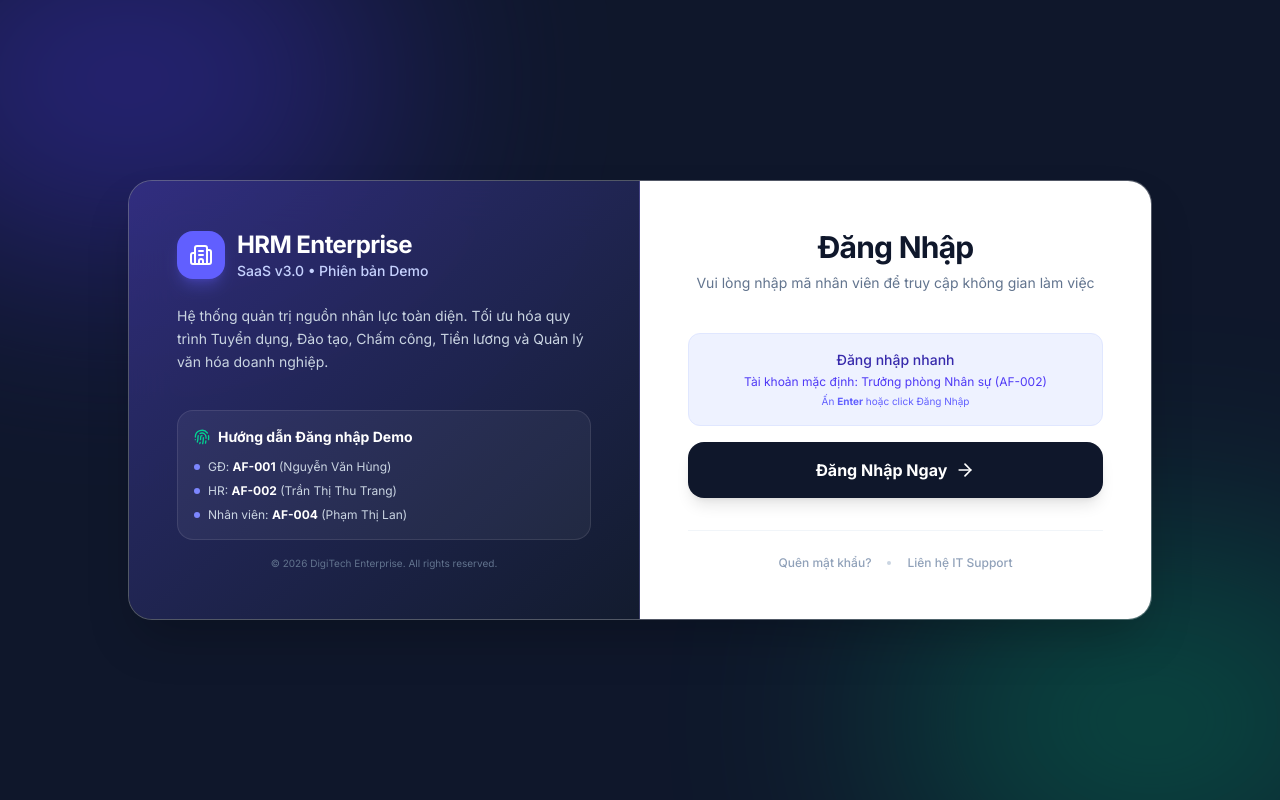
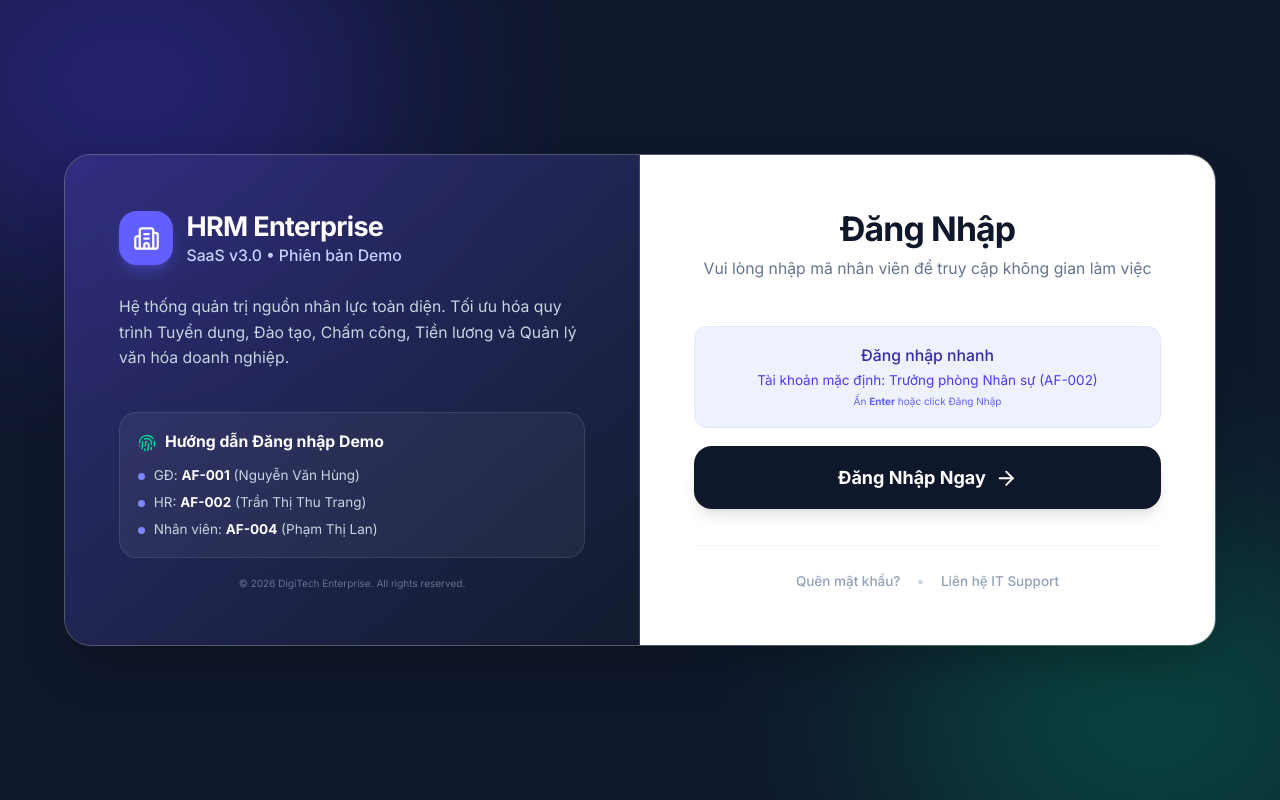
Before and after one commit to nguyenthanhtu267/hrm267, a React (Vite) app: page / in a window 1280 px wide. Built offline with nearby package versions, Linux system fonts and the light colour scheme; no server answers; the database is empty.

Commit message:
Update from Antigravity - Light themes, Vector themes, Auto-rotate, Font scaling

```diff
--- a/src/App.tsx
+++ b/src/App.tsx
@@ -108,6 +108,7 @@ export const App: React.FC = () => {
 
   // Khởi tạo và lắng nghe thay đổi theme / chế độ Ngày Đêm hệ điều hành
   useEffect(() => {
+    themeService.checkAndApplyAutoRotate();
     const config = themeService.getConfig();
     themeService.applyToDOM(config);
     const unlisten = themeService.initListener(() => {
--- a/src/components/ThemeModal.tsx
+++ b/src/components/ThemeModal.tsx
@@ -74,6 +74,17 @@ export const ThemeModal: React.FC<ThemeModalProps> = ({
     const updated: ThemeConfig = { ...previewConfig, font };
     setPreviewConfig(updated);
     themeService.applyToDOM(updated);
+  };
+
+  const handleSelectFontSize = (size: 'NORMAL' | 'LARGE' | 'MAX') => {
+    const updated: ThemeConfig = { ...previewConfig, fontSize: size };
+    setPreviewConfig(updated);
+    themeService.applyToDOM(updated);
+  };
+
+  const handleToggleAutoRotate = () => {
+    const updated: ThemeConfig = { ...previewConfig, autoRotate: !previewConfig.autoRotate };
+    setPreviewConfig(updated);
   };
 
   const handleSaveAndApply = () => {
@@ -221,14 +232,63 @@ export const ThemeModal: React.FC<ThemeModalProps> = ({
                 })}
               </div>
             </div>
+
+            {/* Kích thước chữ (Font Size) */}
+            <div className="p-3 rounded-xl border border-slate-200 dark:border-slate-800 bg-slate-50/60 dark:bg-slate-800/40 space-y-2">
+              <div className="flex items-center justify-between">
+                <span className="font-bold text-slate-800 dark:text-slate-200 flex items-center gap-1.5 text-xs">
+                  <Type className="w-3.5 h-3.5 text-indigo-600 dark:text-indigo-400" />
+                  3. Kích Thước Chữ (Độ Thu Phóng)
+                </span>
+                <span className="text-[10px] text-slate-400">Ưu tiên to rõ</span>
+              </div>
+              <div className="grid grid-cols-3 gap-2">
+                {[
+                  { id: 'NORMAL', label: 'Bình Thường' },
+                  { id: 'LARGE', label: 'Lớn (Mặc định)' },
+                  { id: 'MAX', label: 'Rất Lớn' }
+                ].map(size => (
+                  <button
+                    key={size.id}
+                    type="button"
+                    onClick={() => handleSelectFontSize(size.id as any)}
+                    className={`py-2 px-2.5 rounded-lg border text-center transition-all cursor-pointer ${
+                      previewConfig.fontSize === size.id
+                        ? 'border-indigo-600 bg-white dark:bg-slate-800 shadow-xs ring-2 ring-indigo-500/20 text-indigo-700 dark:text-indigo-400 font-bold'
+                        : 'border-slate-200 dark:border-slate-700 bg-white/70 dark:bg-slate-800/70 text-slate-600 dark:text-slate-300 hover:border-slate-300'
+                    }`}
+                  >
+                    <span className="text-[11px]">{size.label}</span>
+                  </button>
+                ))}
+              </div>
+            </div>
+
+            {/* Tự Động Chuyển Giao Diện */}
+            <div className="p-3 rounded-xl border border-slate-200 dark:border-slate-800 bg-slate-50/60 dark:bg-slate-800/40 flex items-center justify-between">
+              <div>
+                <span className="font-bold text-slate-800 dark:text-slate-200 flex items-center gap-1.5 text-xs">
+                  <Sparkles className="w-3.5 h-3.5 text-amber-500" />
+                  4. Đổi Nền Tự Động Mỗi Ngày
+                </span>
+                <p className="text-[10px] text-slate-500 mt-1">Tránh nhàm chán bằng cách ngẫu nhiên đổi 15 mẫu nền</p>
+              </div>
+              <button
+                type="button"
+                onClick={handleToggleAutoRotate}
+                className={`w-12 h-6 rounded-full transition-colors relative cursor-pointer ${previewConfig.autoRotate ? 'bg-indigo-600' : 'bg-slate-300 dark:bg-slate-700'}`}
+              >
+                <div className={`absolute top-1 left-1 bg-white w-4 h-4 rounded-full transition-transform ${previewConfig.autoRotate ? 'translate-x-6' : 'translate-x-0'}`}></div>
+              </button>
+            </div>
           </div>
 
           {/* HÀNG 2: 15 MẪU PHONG CÁCH GIAO DIỆN (CHIA THEO 3 TAB THÔNG MINH) */}
           <div className="space-y-3">
             <div className="flex flex-col sm:flex-row sm:items-center justify-between gap-2 border-b border-slate-200 dark:border-slate-800 pb-2">
               <span className="font-bold text-slate-900 dark:text-white flex items-center gap-2 text-xs">
-                <Sparkles className="w-4 h-4 text-indigo-600 dark:text-indigo-400" />
-                <span>3. Chọn Mẫu Phong Cách & Họa Tiết Nền (15 Mẫu Sắc Nét)</span>
+                <Palette className="w-4 h-4 text-indigo-600 dark:text-indigo-400" />
+                <span>5. Chọn Mẫu Phong Cách & Họa Tiết Nền (15 Mẫu Sắc Nét)</span>
               </span>
 
               {/* 3 Tabs thông minh tiết kiệm diện tích */}
--- a/src/index.css
+++ b/src/index.css
@@ -62,15 +62,15 @@
   html.theme-emerald .bg-indigo-50 { background-color: #ecfdf5 !important; }
   html.theme-emerald .border-indigo-200 { border-color: #a7f3d0 !important; }
 
-  /* 🌌 Phong cách 3: Midnight Executive */
-  html.theme-midnight {
-    --primary-accent: #0f172a;
+  /* 🌌 Phong cách 3: Pearl Luxury */
+  html.theme-pearl {
+    --primary-accent: #eab308;
   }
-  html.theme-midnight .bg-indigo-600 { background-color: #0f172a !important; }
-  html.theme-midnight .hover\:bg-indigo-700:hover { background-color: #1e293b !important; }
-  html.theme-midnight .text-indigo-600 { color: #d97706 !important; }
-  html.theme-midnight .bg-indigo-50 { background-color: #fef3c7 !important; }
-  html.theme-midnight .border-indigo-200 { border-color: #fde68a !important; }
+  html.theme-pearl .bg-indigo-600 { background-color: #fef08a !important; color: #713f12 !important; }
+  html.theme-pearl .hover\:bg-indigo-700:hover { background-color: #fde047 !important; color: #713f12 !important; }
+  html.theme-pearl .text-indigo-600 { color: #854d0e !important; }
+  html.theme-pearl .bg-indigo-50 { background-color: #fefce8 !important; }
+  html.theme-pearl .border-indigo-200 { border-color: #fef08a !important; }
 
   /* 🌅 Phong cách 4: Amber Sunset */
   html.theme-amber {
--- a/src/services/themeService.ts
+++ b/src/services/themeService.ts
@@ -9,7 +9,7 @@ export type ThemePreset =
   // 5 Mẫu Doanh Nghiệp Chuẩn Mực
   | 'CORPORATE_INDIGO'
   | 'EMERALD_NATURE'
-  | 'MIDNIGHT_LUXURY'
+  | 'PEARL_LUXURY'
   | 'AMBER_SUNSET'
   | 'TECH_CYAN'
   // 5 Mẫu Nền Hình Vector & Đường Line / Sóng
@@ -41,6 +41,8 @@ export interface ThemeConfig {
   preset: ThemePreset;
   mode: ColorMode;
   font: FontFamilyId;
+  fontSize: 'NORMAL' | 'LARGE' | 'MAX';
+  autoRotate: boolean;
 }
 
 export interface ThemePresetInfo {
@@ -82,13 +84,13 @@ export const THEME_PRESETS: ThemePresetInfo[] = [
     tagline: 'Tươi mới · Bền vững'
   },
   {
-    id: 'MIDNIGHT_LUXURY',
-    name: 'Đẳng Cấp Lãnh Đạo',
+    id: 'PEARL_LUXURY' as ThemePreset,
+    name: 'Ngọc Trai Hoàng Gia',
     group: 'CORE',
-    description: 'Tone than đá kết hợp vàng ánh kim sang trọng, tối ưu quyền uy cho Ban Giám Đốc.',
-    previewColors: ['#0f172a', '#eab308', '#020617'],
-    primaryClass: 'theme-midnight',
-    tagline: 'Uy quyền · Sang trọng'
+    description: 'Tone trắng kem ngọc trai kết hợp vàng ánh kim sang trọng, tạo không gian làm việc rộng rãi.',
+    previewColors: ['#f8fafc', '#eab308', '#ffffff'],
+    primaryClass: 'theme-pearl',
+    tagline: 'Sáng rực · Sang trọng'
   },
   {
     id: 'AMBER_SUNSET',
@@ -266,18 +268,25 @@ export const FONT_OPTIONS: FontOptionInfo[] = [
 const STORAGE_KEYS = {
   PRESET: 'omnihrm_theme_preset_v2',
   MODE: 'omnihrm_color_mode_v2',
-  FONT: 'omnihrm_theme_font_v2'
+  FONT: 'omnihrm_theme_font_v2',
+  FONT_SIZE: 'omnihrm_theme_font_size_v2',
+  AUTO_ROTATE: 'omnihrm_theme_auto_rotate_v2'
 };
 
 export const themeService = {
   getConfig(): ThemeConfig {
     const savedPreset = (localStorage.getItem(STORAGE_KEYS.PRESET) as ThemePreset) || 'CORPORATE_INDIGO';
-    const savedMode = (localStorage.getItem(STORAGE_KEYS.MODE) as ColorMode) || 'SYSTEM';
+    const savedMode = (localStorage.getItem(STORAGE_KEYS.MODE) as ColorMode) || 'LIGHT'; // Ưu tiên sáng theo yêu cầu
     const savedFont = (localStorage.getItem(STORAGE_KEYS.FONT) as FontFamilyId) || 'DEFAULT';
+    const savedFontSize = (localStorage.getItem(STORAGE_KEYS.FONT_SIZE) as 'NORMAL' | 'LARGE' | 'MAX') || 'LARGE'; // Mặc định to
+    const savedAutoRotate = localStorage.getItem(STORAGE_KEYS.AUTO_ROTATE) === 'true';
+
     return {
       preset: savedPreset,
       mode: savedMode,
-      font: savedFont
+      font: savedFont,
+      fontSize: savedFontSize,
+      autoRotate: savedAutoRotate
     };
   },
 
@@ -286,6 +295,8 @@ export const themeService = {
       localStorage.setItem(STORAGE_KEYS.PRESET, config.preset);
       localStorage.setItem(STORAGE_KEYS.MODE, config.mode);
       localStorage.setItem(STORAGE_KEYS.FONT, config.font);
+      localStorage.setItem(STORAGE_KEYS.FONT_SIZE, config.fontSize);
+      localStorage.setItem(STORAGE_KEYS.AUTO_ROTATE, config.autoRotate.toString());
       this.applyToDOM(config);
     } catch (e) {
       console.warn('Cannot save theme to localStorage:', e);
@@ -322,6 +333,15 @@ export const themeService = {
     const currentFont = FONT_OPTIONS.find(f => f.id === config.font) || FONT_OPTIONS[0];
     root.style.setProperty('--app-font-family', currentFont.fontFamily);
     document.body.style.fontFamily = currentFont.fontFamily;
+
+    // 4. Áp dụng Font Size (Thu phóng giao diện)
+    if (config.fontSize === 'MAX') {
+      root.style.fontSize = '125%';
+    } else if (config.fontSize === 'LARGE') {
+      root.style.fontSize = '112.5%';
+    } else {
+      root.style.fontSize = '100%';
+    }
   },
 
   initListener(onThemeChange: () => void): () => void {
@@ -335,5 +355,22 @@ export const themeService = {
     };
     mediaQuery.addEventListener('change', handler);
     return () => mediaQuery.removeEventListener('change', handler);
+  },
+
+  checkAndApplyAutoRotate() {
+    const config = this.getConfig();
+    if (!config.autoRotate) return;
+
+    const today = new Date().toDateString();
+    const lastRotatedDay = localStorage.getItem('omnihrm_theme_last_rotated');
+
+    if (lastRotatedDay !== today) {
+      // Pick a random preset
+      const randomPreset = THEME_PRESETS[Math.floor(Math.random() * THEME_PRESETS.length)].id;
+      const updatedConfig = { ...config, preset: randomPreset };
+
+      this.saveConfig(updatedConfig);
+      localStorage.setItem('omnihrm_theme_last_rotated', today);
+    }
   }
 };
```
Also changed, not shown: src/components/ReceptionAndMeetingHub.tsx (+24 -24 lines), src/components/Sidebar.tsx (+9 -9 lines).
